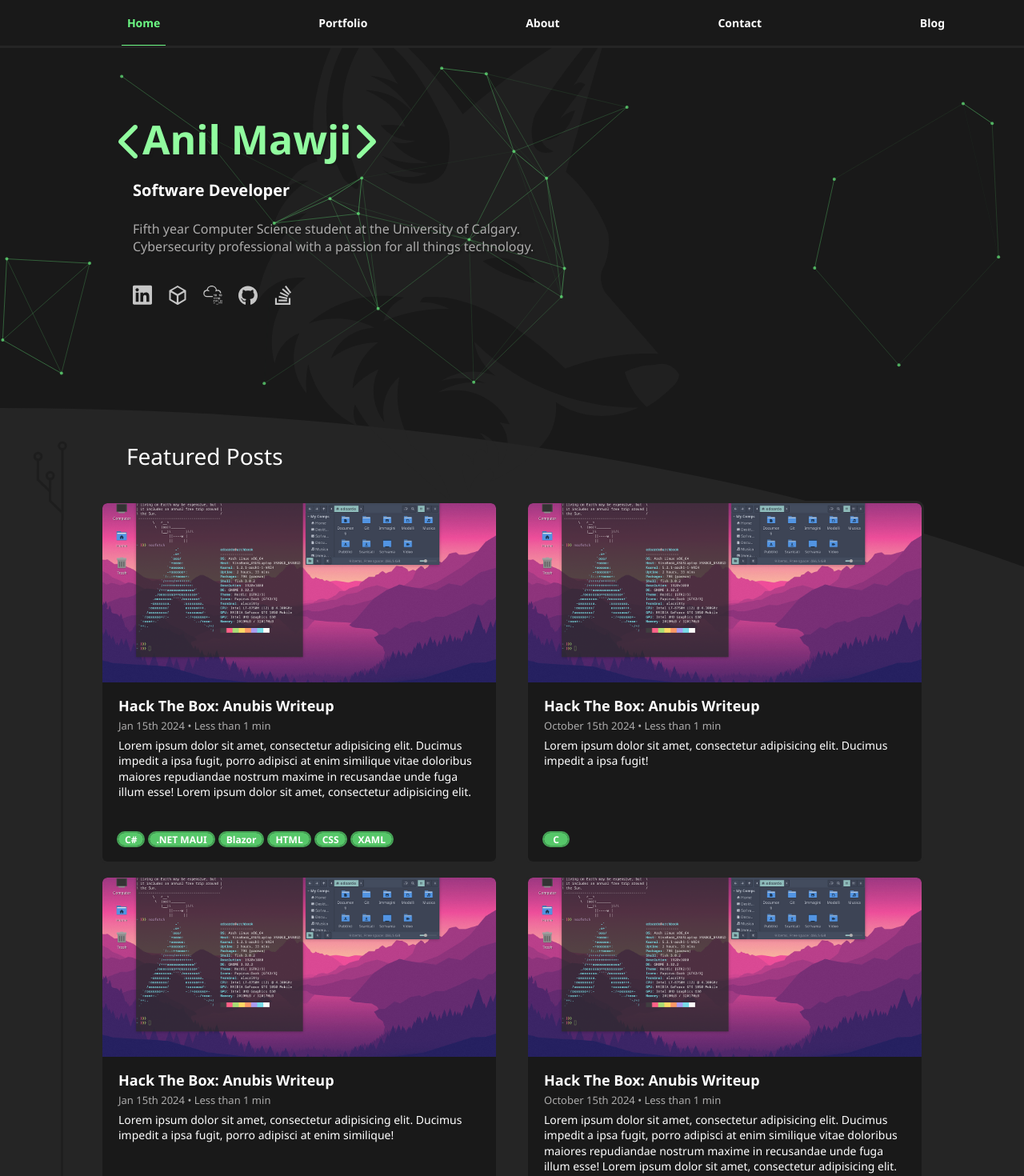
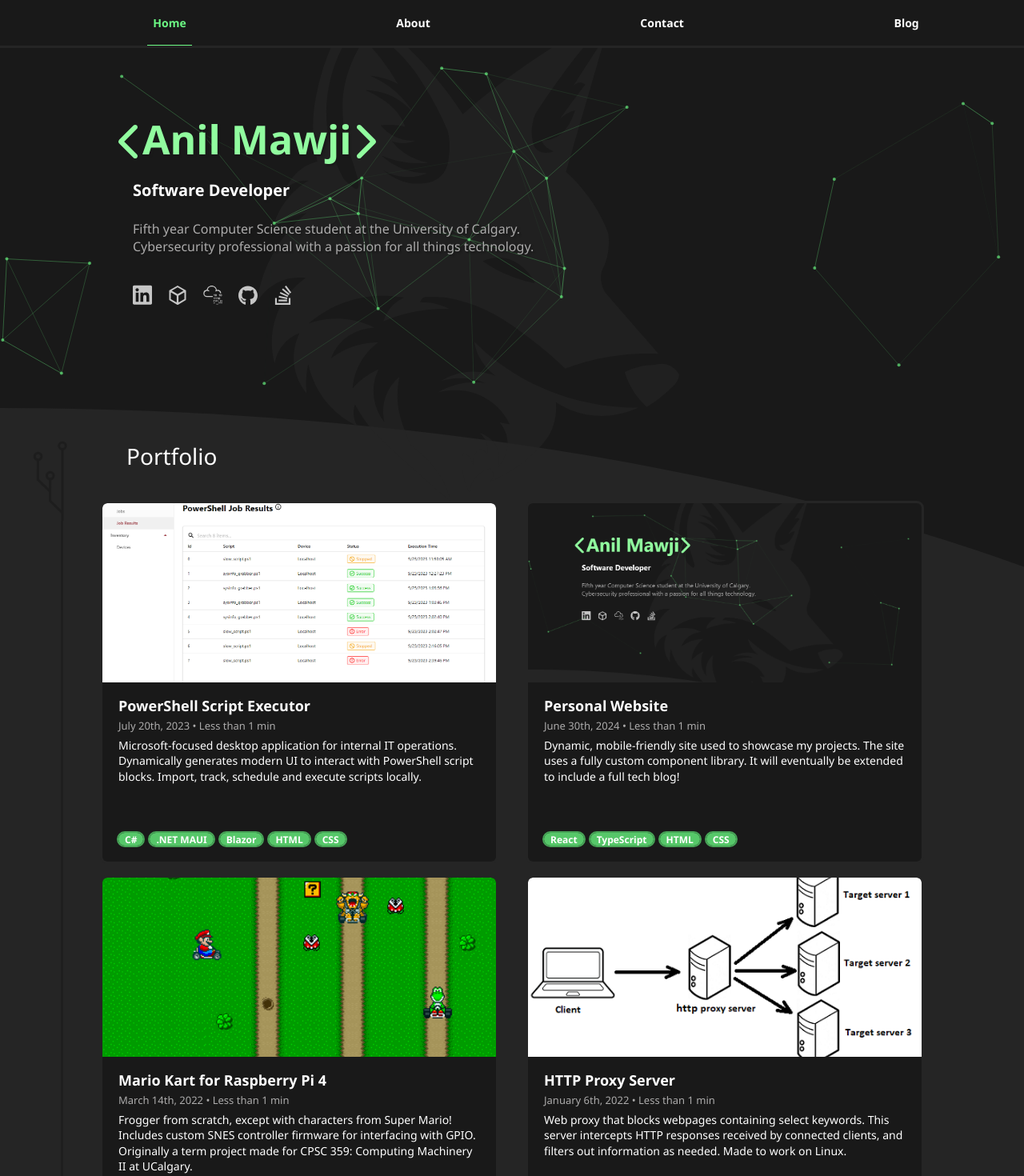
Before and after one commit to anilmawji/portfolio-website, a React (Vite) app: page / in a window 1280 px wide. Shown: the top 1470 px of the page at 80% size. Built offline with nearby package versions, Linux system fonts and the light colour scheme.

Commit message:
Temporarily move projects to homepage

```diff
--- a/src/App.tsx
+++ b/src/App.tsx
@@ -1,11 +1,11 @@
 import { Route, Routes } from 'react-router-dom'
-import { getNumericalCssValue } from './utils'
 import Navbar from './components/nav/Navbar'
 import ScrollToAnchor from './components/nav/ScrollToAnchor'
 import Home from './pages/Home'
 import Portfolio from './pages/Portfolio'
 import About from './pages/About'
 import NotFound from './pages/NotFound'
+import { getNumericalCssValue } from './utils'
 //import lightStyles from './LightTheme.module.css'
 //import darkStyles from './DarkTheme.module.css'
 
@@ -23,7 +23,7 @@ const App = () => {
         <Route path="/about" element={<About />} />
         <Route path="/about#contact" element={<About />} />
         <Route path="/about#experience" element={<About />} />
-        <Route path="/portfolio" element={<Portfolio />} />
+        {/* <Route path="/portfolio" element={<Portfolio />} /> */}
         <Route path="*" element={<NotFound />} />
       </Routes>
     </>
--- a/src/components/nav/Navbar.tsx
+++ b/src/components/nav/Navbar.tsx
@@ -1,8 +1,8 @@
-import useBoolean from '../../hooks/useBoolean'
-import CustomNavLink from './CustomNavLink'
-import styles from './Navbar.module.css'
-import HamburgerButton from './HamburgerButton'
-import SearchBar from '../SearchBar'
+import useBoolean from '../../hooks/useBoolean';
+import CustomNavLink from './CustomNavLink';
+import styles from './Navbar.module.css';
+import HamburgerButton from './HamburgerButton';
+import SearchBar from '../SearchBar';
 
 interface PropTypes {
   drawerDelay?: number;
@@ -25,7 +25,7 @@ const Navbar = ({ drawerDelay = 250 }: PropTypes) => {
       <HamburgerButton className={styles.hamburger} isOpen={isHamburgerOpen} onToggle={toggle} />
       <ul>
         <CustomNavLink to="/" label="Home" onClick={closeHamburgerDrawer} />
-        <CustomNavLink to="/portfolio" label="Portfolio" onClick={closeHamburgerDrawer} />
+        {/* <CustomNavLink to="/portfolio" label="Portfolio" onClick={closeHamburgerDrawer} /> */}
         <CustomNavLink to="/about#bio" label="About" onClick={closeHamburgerDrawer} />
         <CustomNavLink to="/about#contact" label="Contact" onClick={closeHamburgerDrawer} />
         <CustomNavLink to="/blog" label="Blog" onClick={closeHamburgerDrawer} />
@@ -33,6 +33,6 @@ const Navbar = ({ drawerDelay = 250 }: PropTypes) => {
       </ul>
     </nav>
   );
-};
+}
 
-export default Navbar
+export default Navbar;
--- a/src/components/sections/Featured.tsx
+++ b/src/components/sections/Featured.tsx
@@ -1,14 +1,14 @@
 import styles from './Featured.module.css';
 import CardContainer from '../CardContainer';
-import BlogData from '../../data/BlogData';
+import ProjectData from '../../data/ProjectData';
 
 const FeaturedSection = ({ ...restStyles }) => {
   return (
     <div className={styles.container} {...restStyles}>
       <div className={styles.title}>
-        Featured Posts
+        Portfolio
       </div>
-      <CardContainer cardData={BlogData} />
+      <CardContainer cardData={ProjectData} />
     </div>
   );
 }
--- a/src/global.css
+++ b/src/global.css
@@ -58,3 +58,8 @@ a {
 .page {
   margin-top: var(--navbar-thickness);
 }
+
+.notFound {
+  font-size: 20px;
+
+}
--- a/src/pages/NotFound.tsx
+++ b/src/pages/NotFound.tsx
@@ -1,9 +1,11 @@
 const NotFound = () => {
   return (
     <div className="page">
-        NotFound
+      <p className="notFound">
+        Error 404: No page exists at this path.
+      </p>
     </div>
-  )
+  );
 }
 
-export default NotFound
+export default NotFound;
```
Also changed, not shown: src/pages/About.tsx (+4 -4 lines).
